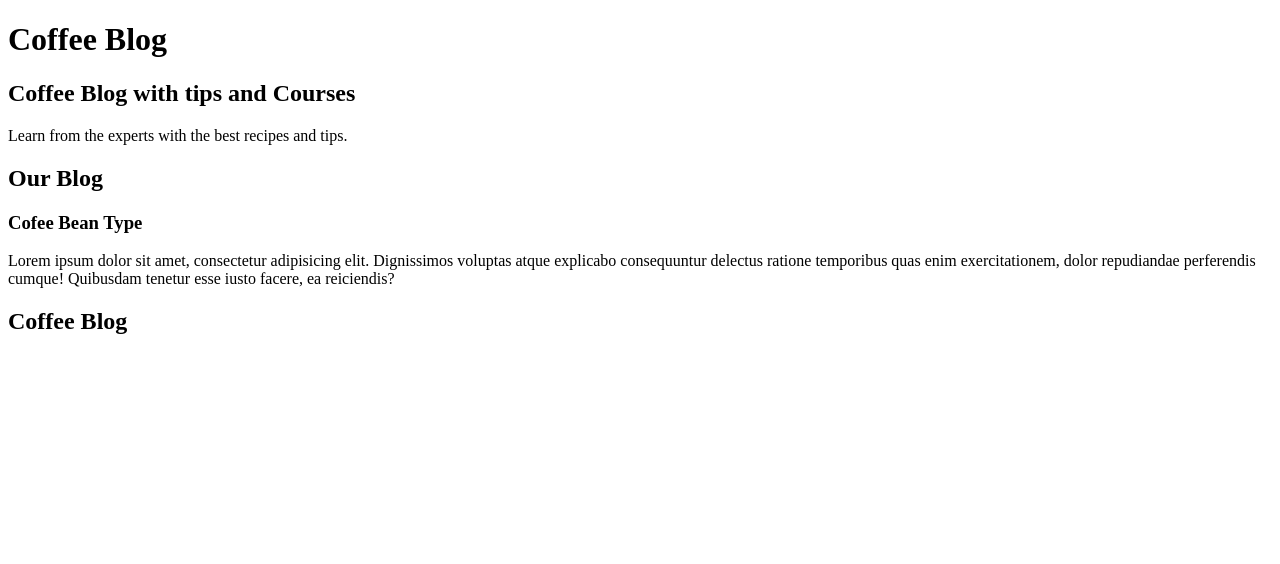
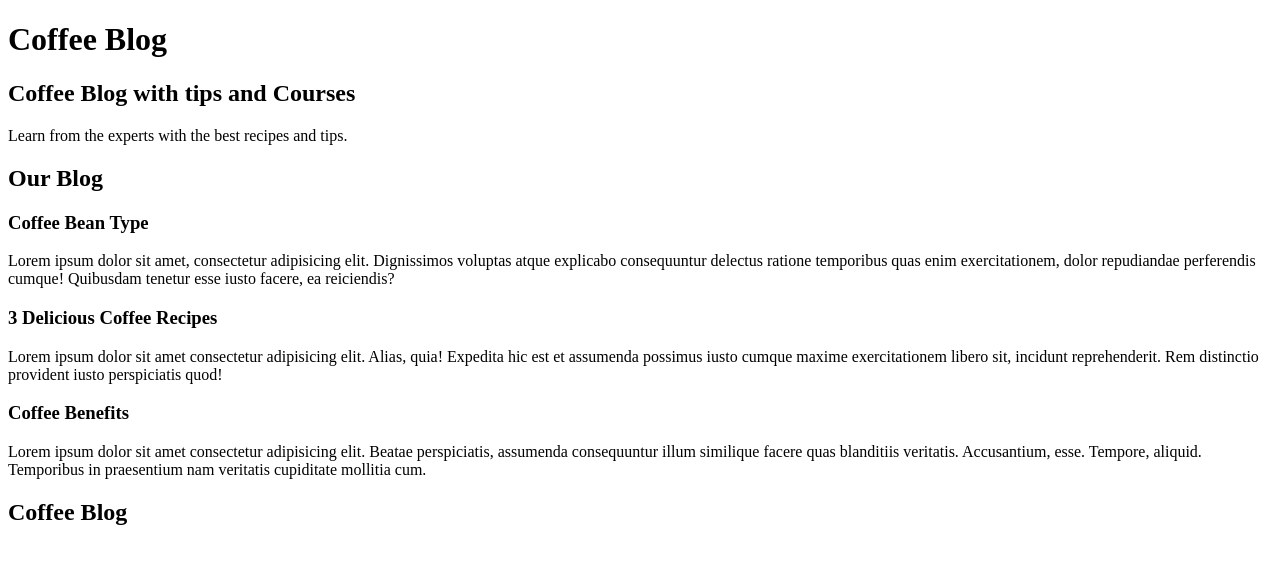
Before and after one commit to kingmckie/EMM_Coffee-Blog, a plain HTML site: page index.html in a window 1280 px wide. Drawn offline with Linux system fonts and the light colour scheme.

Commit message:
Add files via upload

```diff
--- a/index.html
+++ b/index.html
@@ -17,12 +17,19 @@
         <h2>Our Blog</h2>
 
         <div>
-            <h3>Cofee Bean Type</h3>
+            <h3>Coffee Bean Type</h3>
             <p>Lorem ipsum dolor sit amet, consectetur adipisicing elit. Dignissimos voluptas atque explicabo consequuntur delectus ratione temporibus quas enim exercitationem, dolor repudiandae perferendis cumque! Quibusdam tenetur esse iusto facere, ea reiciendis?</p>
         </div>
 
-    </main>
+       <div>
+           <h3> 3 Delicious Coffee Recipes</h3>
+           <p>Lorem ipsum dolor sit amet consectetur adipisicing elit. Alias, quia! Expedita hic est et assumenda possimus iusto cumque maxime exercitationem libero sit, incidunt reprehenderit. Rem distinctio provident iusto perspiciatis quod!</p>
+        </div>
 
+        <div>
+            <h3>Coffee Benefits</h3>
+            <p>Lorem ipsum dolor sit amet consectetur adipisicing elit. Beatae perspiciatis, assumenda consequuntur illum similique facere quas blanditiis veritatis. Accusantium, esse. Tempore, aliquid. Temporibus in praesentium nam veritatis cupiditate mollitia cum.</p>
+        </div>
 
       <footer>
             <h2>Coffee Blog</h2>
```
